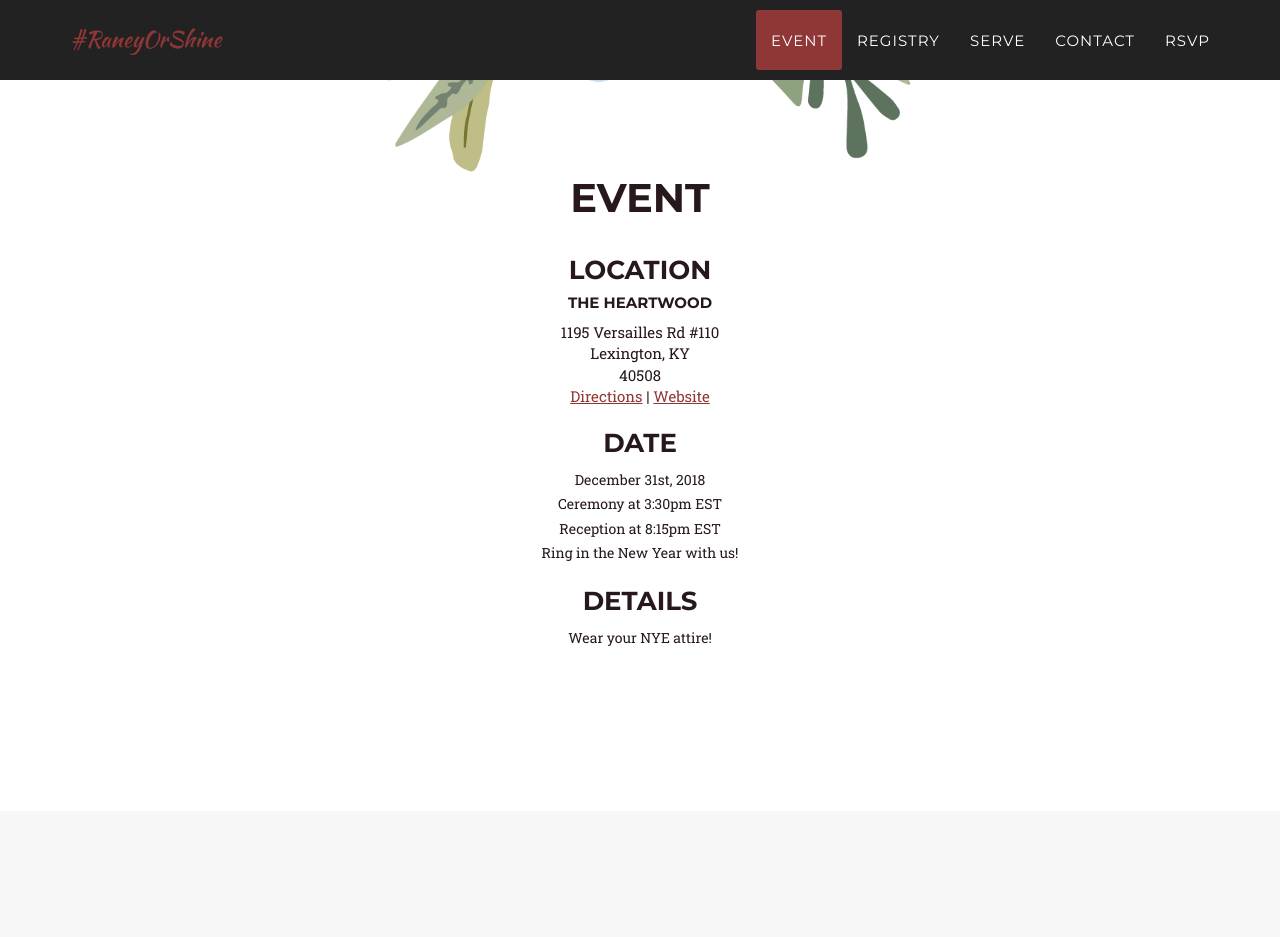
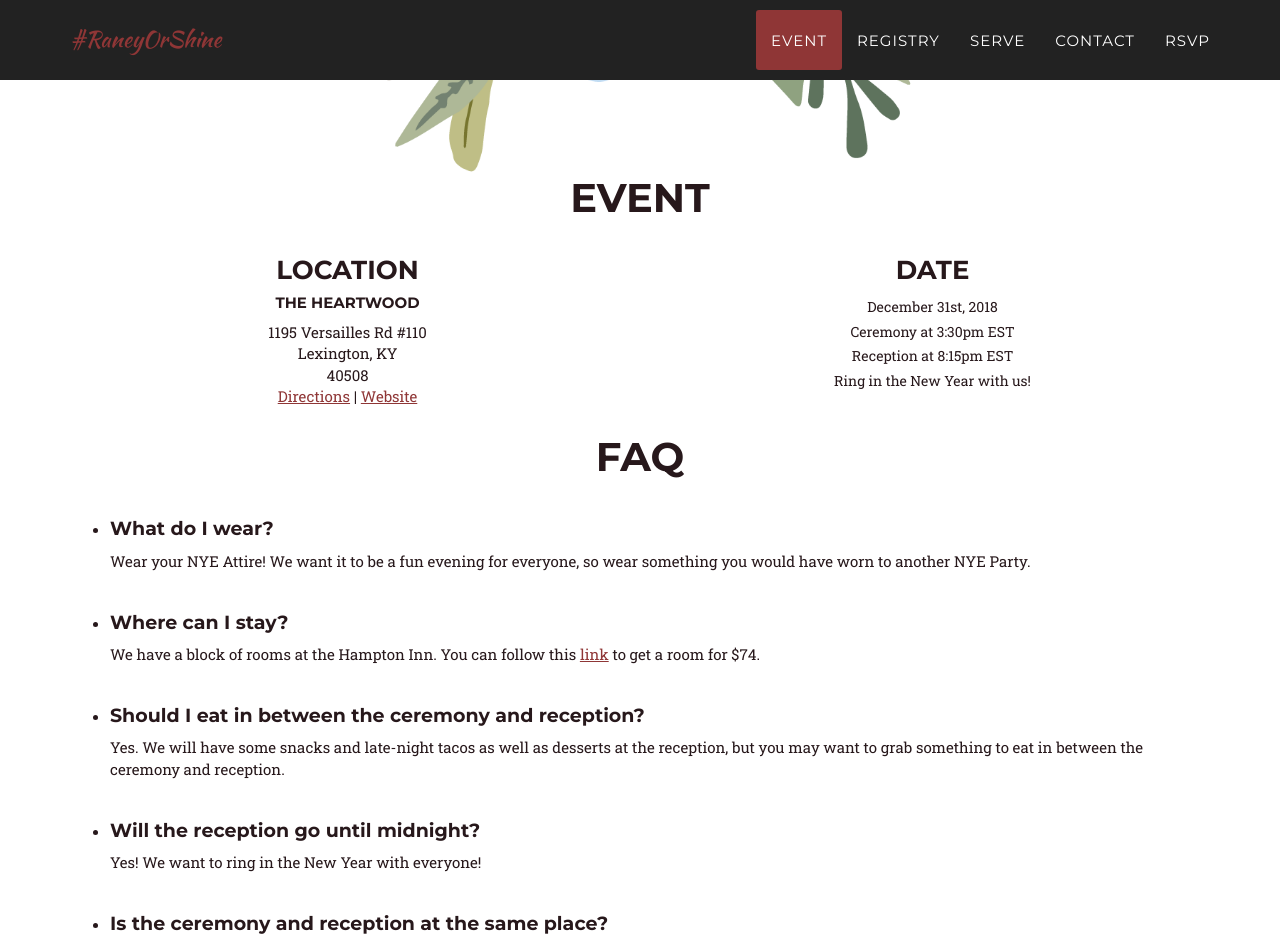
Before and after one commit to raney24/kylawedding, a Jekyll site: the page built from index.html, in a window 1280 px wide and 1400 px high, scrolled down 984 px, cut to the strip 0-937 px from the top of the window. Built offline with Jekyll 4.4.1, drawn with Linux system fonts in a browser that asks for light colours; nearby versions of some CDN libraries; some web fonts are replaced; some of the changed text lies outside the part shown.

Commit message:
update faq

```diff
--- /dev/null
+++ b/Gemfile
@@ -0,0 +1,2 @@
+source 'https://rubygems.org'
+gem 'github-pages', group: :jekyll_plugins
--- a/_config.yml
+++ b/_config.yml
@@ -13,6 +13,13 @@ color:
   secondary: 908d88
   secondary-dark: 27181b
 
+# Sass settings
+sass:
+  add_charset: true
+  sass_dir: css/sass
+  style: :compressed
+  sourcemap: :true
+
 # Social networks usernames (many more available: google-plus, flickr, dribbble, pinterest, instagram, tumblr, linkedin, etc.)
 social:
   - title: twitter
--- a/_includes/event.html
+++ b/_includes/event.html
@@ -8,7 +8,7 @@
             </div>
 
             <div class="row text-center">
-                <div class="col-lg-12">
+                <div class="col-md-6 col-sm-12 ">
                     <h3>Location</h3>
                     <h5>The Heartwood</h5>
                     1195 Versailles Rd #110<br>
@@ -16,6 +16,8 @@
                     40508<br>
                     <a target="_blank" href="https://www.google.com/maps/place/The+Heartwood/@38.0454328,-84.5230235,14z/data=!4m19!1m13!4m12!1m4!2m2!1d-84.4926996!2d38.0420002!4e1!1m6!1m2!1s0x8842449cc2900001:0xe9dbacac93735ab5!2sthe+heartwood+lexington+ky!2m2!1d-84.5188191!2d38.0506239!3m4!1s0x8842449cc2900001:0xe9dbacac93735ab5!8m2!3d38.0506239!4d-84.5188191">Directions</a> |
                     <a target="_blank" href="https://www.theheartwoodlex.com/">Website</a>
+                </div>
+                <div class="col-md-6 col-sm-12 ">
 
                     <h3>Date</h3>
                     <p>December 31st, 2018 <br>
@@ -24,8 +26,31 @@
                     Ring in the New Year with us!
                     </p>
 
-                    <h3>Details</h3>
-                    <p>Wear your NYE attire!</p>
+                </div>
+                <h2 class="section-heading">FAQ</h2>
+                <div class="col-sm-12 " id="faq">
+                    <ul>
+                        <li>
+                            <h4>What do I wear?</h4>
+                            Wear your NYE Attire! We want it to be a fun evening for everyone, so wear something you would have worn to another NYE Party.
+                        </li>
+                        <li>
+                            <h4>Where can I stay?</h4>
+                            We have a block of rooms at the Hampton Inn. You can follow this <a href="https://hamptoninn.hilton.com/en/hp/groups/personalized/L/LEXAPHX-DUB-20181228/index.jhtml?WT.mc_id=POG">link</a> to get a room for $74.
+                        </li>
+                        <li>
+                            <h4>Should I eat in between the ceremony and reception?</h4>
+                            Yes. We will have some snacks and late-night tacos as well as desserts at the reception, but you may want to grab something to eat in between the ceremony and reception.
+                        </li>
+                        <li>
+                            <h4>Will the reception go until midnight?</h4>
+                            Yes! We want to ring in the New Year with everyone!
+                        </li>
+                        <li>
+                            <h4>Is the ceremony and reception at the same place?</h4>
+                            Yes, they are both at the Heartwood. <a target="_blank" href="https://www.google.com/maps/place/The+Heartwood/@38.0454328,-84.5230235,14z/data=!4m19!1m13!4m12!1m4!2m2!1d-84.4926996!2d38.0420002!4e1!1m6!1m2!1s0x8842449cc2900001:0xe9dbacac93735ab5!2sthe+heartwood+lexington+ky!2m2!1d-84.5188191!2d38.0506239!3m4!1s0x8842449cc2900001:0xe9dbacac93735ab5!8m2!3d38.0506239!4d-84.5188191">Directions</a>
+                        </li>
+                    </ul>
                     <p></p>
 
                 </div>
--- a/_includes/head.html
+++ b/_includes/head.html
@@ -9,6 +9,7 @@
 
     <!-- Custom CSS & Bootstrap Core CSS - Uses Bootswatch Flatly Theme: http://bootswatch.com/flatly/ -->
     <link rel="stylesheet" href="{{ "/style.css" | prepend: site.baseurl }}">
+    <link rel="stylesheet" href="{{ "/css/sass/custom.css" | prepend: site.baseurl }}">
 
     <!-- Custom Fonts -->
     <!-- <link rel="stylesheet" href="{{ "/css/font-awesome/css/font-awesome.min.css" | prepend: site.baseurl }}"> -->
--- a/_layouts/style.css
+++ b/_layouts/style.css
@@ -1,6 +1,5 @@
 {% include css/bootstrap.min.css %}
 {% include css/agency.css %}
-{% include css/custom.scss %}
 
 a {
 	text-decoration: underline;
--- a/_includes/css/custom.scss
+++ b/css/sass/custom.scss
@@ -79,7 +79,21 @@ header {
 	background-image: url(../img/header-bg-kyla.jpg);
 }
 
+#event {
+	.col-md-6 {
+		height: 200px;
+	}
+}
 
+#faq {
+	li {
+		h4 {
+			text-transform: none;
+		}
+		text-align: left;
+		padding: 15px 0;
+	}
+}
 
 
 	/*.content:before {
```
Also changed, not shown: Gemfile.lock (added).
